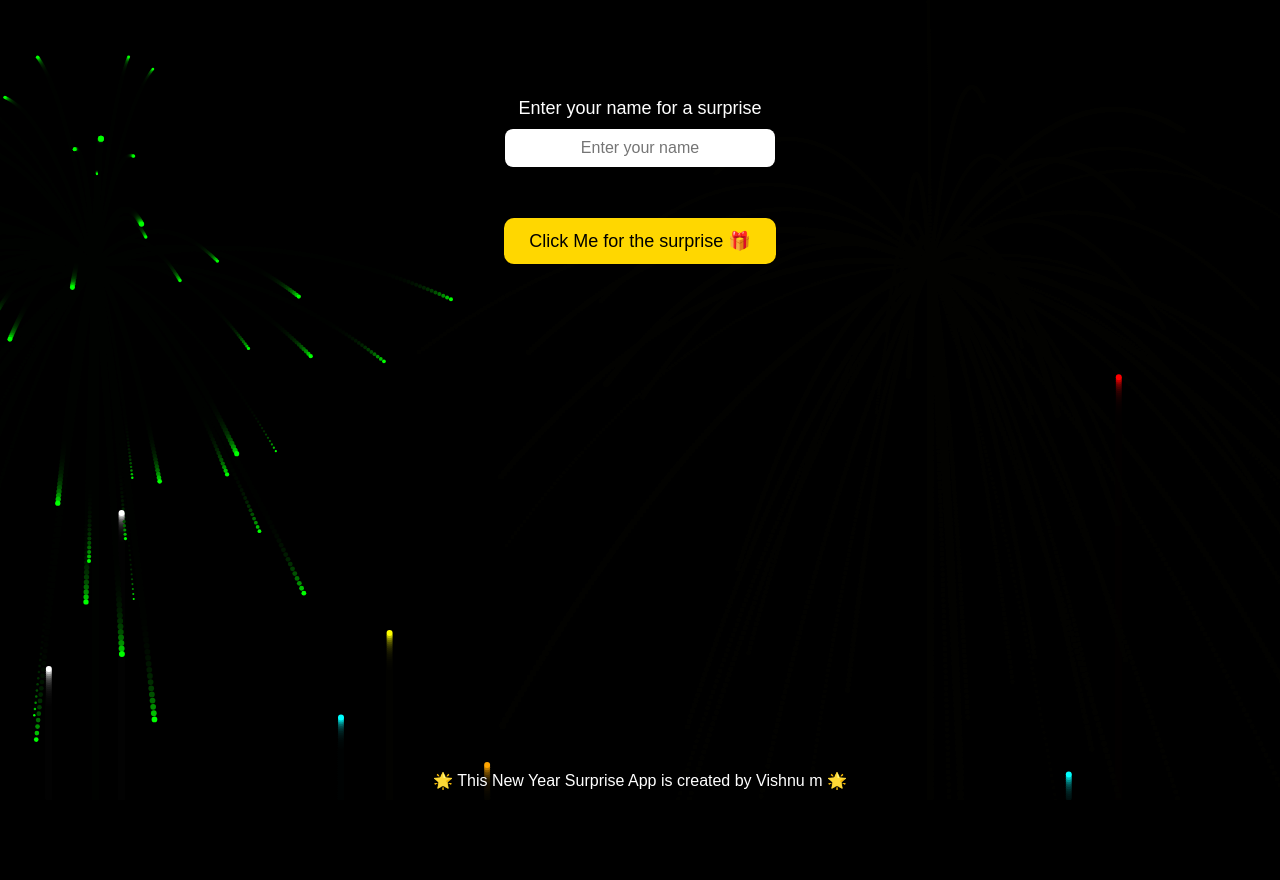
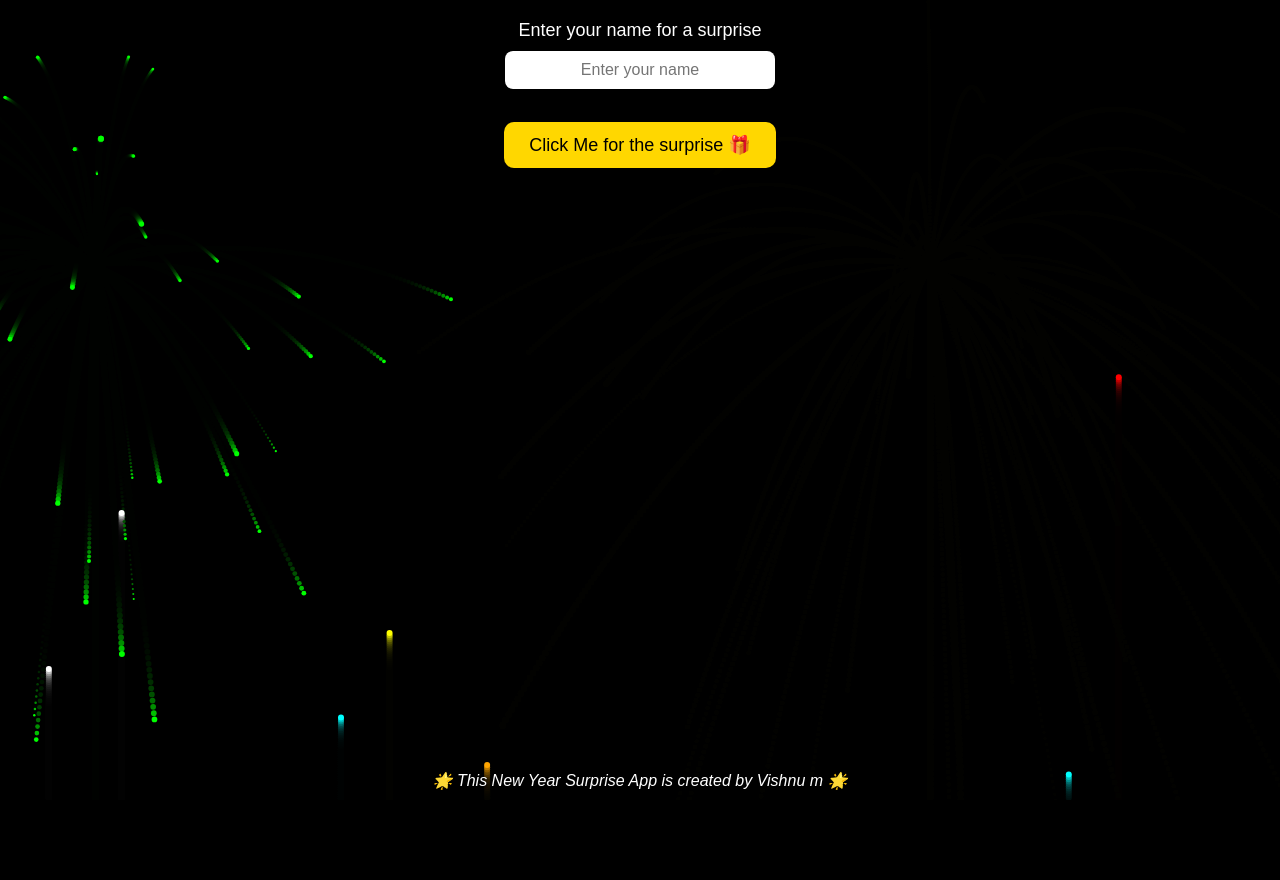
Before and after one commit to zoro-exe1710/html-x-python_2026, a Flask app: page / in a window 1280 px wide. After the commit the page ends 800 px from the top, so only its background shows below. Run offline with Flask 3, Linux system fonts and the light colour scheme.

Commit message:
Add files via upload

```diff
--- a/templates/index.html
+++ b/templates/index.html
@@ -1,35 +1,115 @@
 <!DOCTYPE html>
-<html>
+<html lang="en">
 <head>
+    <meta charset="UTF-8">
     <title>New Year Surprise</title>
     <link rel="stylesheet" href="/static/style.css">
+    <style>
+        /* Center all content and style nicely */
+        body {
+            margin: 0;
+            padding: 0;
+            text-align: center;
+            background: black;
+            color: white;
+            font-family: Arial, sans-serif;
+            overflow: hidden;
+        }
+
+        h1 {
+            display: none; /* Show after name entry */
+            font-size: 36px;
+            color: gold;
+            margin-bottom: 30px;
+            text-shadow: 2px 2px 6px orange;
+        }
+
+        p {
+            font-size: 18px;
+            margin: 20px 0 10px;
+        }
+
+        input[type="text"] {
+            padding: 10px;
+            font-size: 16px;
+            border-radius: 8px;
+            border: none;
+            width: 250px;
+            text-align: center;
+        }
+
+        button {
+            padding: 12px 25px;
+            font-size: 18px;
+            background: gold;
+            border: none;
+            border-radius: 10px;
+            cursor: pointer;
+            margin-top: 15px;
+        }
+
+        button:hover {
+            background: orange;
+        }
+
+        #result {
+            margin-top: 25px;
+            font-size: 20px;
+            line-height: 1.6;
+        }
+
+        #panda-container {
+            display: none;
+            margin-top: 20px;
+        }
+
+        #panda-container img {
+            width: 150px;
+            max-width: 60%;
+        }
+
+        canvas {
+            position: fixed;
+            top: 0;
+            left: 0;
+            z-index: -1;
+        }
+
+        .credit {
+            position: fixed;
+            bottom: 10px;
+            width: 100%;
+            text-align: center;
+            color: white;
+            font-size: 16px;
+            text-shadow: 1px 1px 2px black;
+        }
+    </style>
 </head>
 <body>
 
 <canvas id="fireworks"></canvas>
 
-<h1 id="main-heading" style="display:none;">
-    🎉 Happy New Year 2026 🎉
-</h1>
+<h1 id="main-heading">🎉 Happy New Year 2026 🎉</h1>
 
 <p>Enter your name for a surprise</p>
 <input type="text" id="name" placeholder="Enter your name">
-<br><br>
+<br>
 <button onclick="getWish()">Click Me for the surprise 🎁</button>
 
 <h2 id="result"></h2>
 
 <!-- Panda below quote -->
-<div id="panda-container" style="display:none; text-align:center;">
-    <img src="/static/panda.png" alt="Cute Panda" width="150">
+<div id="panda-container">
+    <img src="/static/panda.png" alt="Cute Panda">
 </div>
 
 <audio id="music" src="/static/music.mp3"></audio>
 
 <script src="/static/script.js"></script>
 
-<div style="position: fixed; bottom: 10px; width: 100%; text-align: center; color: white; font-size: 16px; text-shadow: 1px 1px 2px black;">
-     🌟 This New Year Surprise App is created by Vishnu m 🌟
+<div class="credit">
+    🌟 This New Year Surprise App is created by Vishnu m 🌟
 </div>
 
 </body>
```
